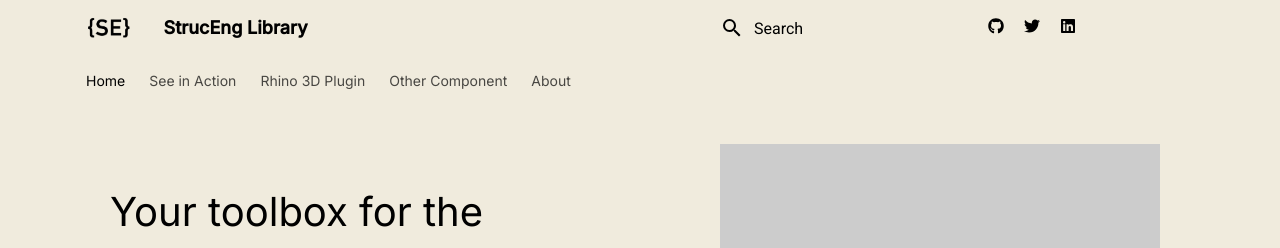
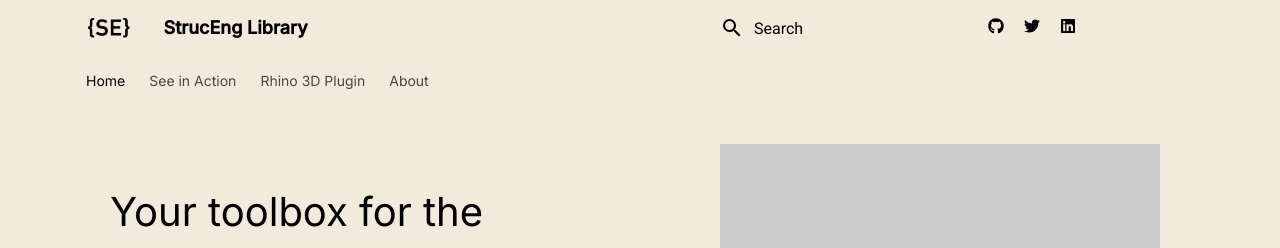
Before and after one commit to kfmResearch-NumericsTeam/Struc_Eng_Library_Website, an MkDocs documentation site: the page built from docs/index.md, in a window 1280 px wide. Shown: the top 248 px of the page. Built offline with MkDocs 1.6.1 and Material for MkDocs 9.7.7, drawn with Linux system fonts in a browser that asks for light colours.

Commit message:
layout changes

```diff
--- a/mkdocs.yml
+++ b/mkdocs.yml
@@ -95,6 +95,5 @@ nav:
           Documentation: strucenglib_plugin/developer/developer.md
           Changelog: https://github.com/kfmResearch-NumericsTeam/StrucEng_Library_Plug_in/blob/master/CHANGELOG
           Source Code: https://github.com/kfmResearch-NumericsTeam/StrucEng_Library_Plug_in
-  - 'Other Component':
-      - other_component/home.md
+
   - About: about.md
```
